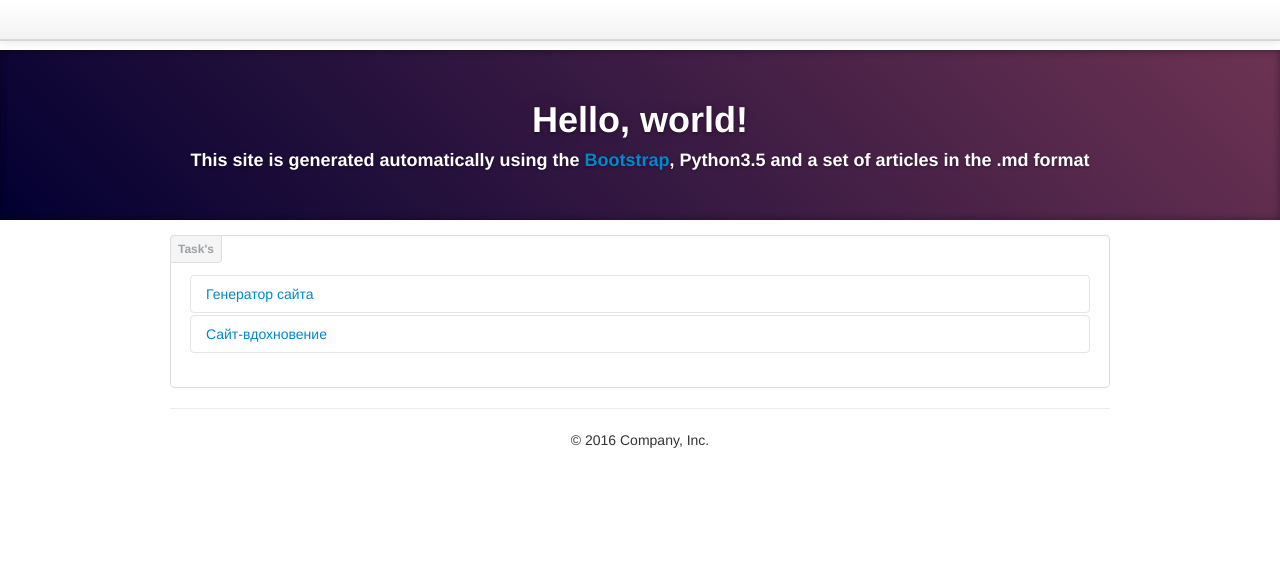
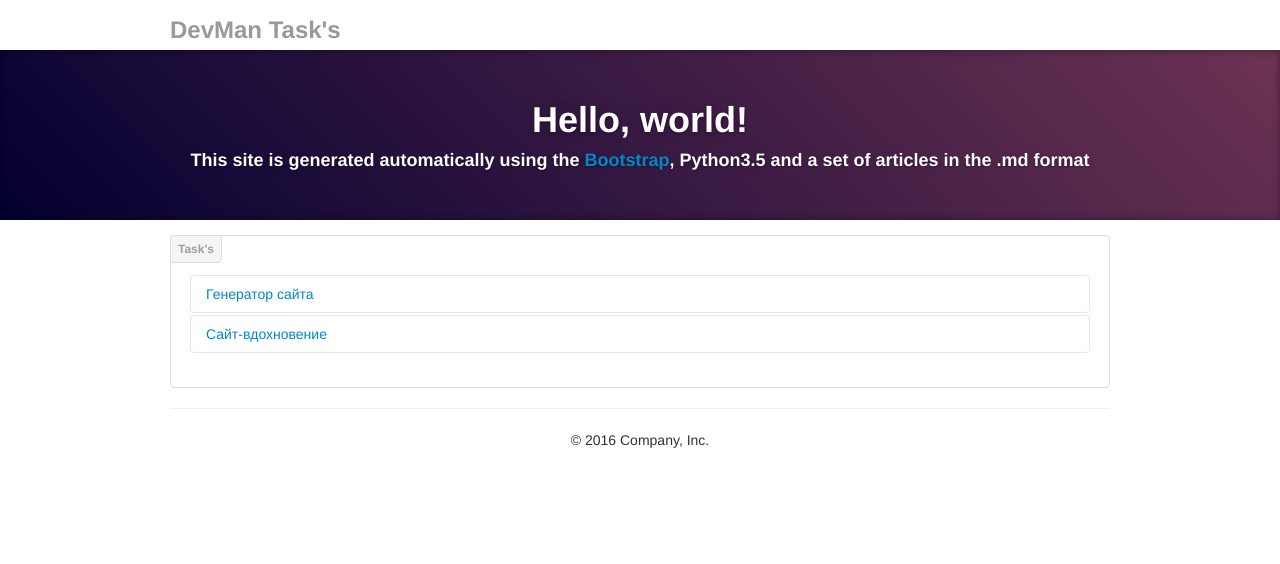
Before and after one commit to ybrbnf/ybrbnf.github.io, a plain HTML site: page index.html in a window 1280 px wide. Drawn offline with Linux system fonts and the light colour scheme.

Commit message:
поправлен шаблон v3

```diff
--- a/index.html
+++ b/index.html
@@ -25,11 +25,13 @@
 
   </head>
   <body>
-    <div class="navbar navbar-fixed-top">
-      <div class="navbar-inner">
-
+    <nav class="navbar navbar-inverse navbar-fixed-top">
+      <div class="container">
+        <div class="navbar-header">
+            <h3>DevMan Task's</h3>
+        </div>
       </div>
-    </div>
+    </nav>
 
     <!-- Main jumbotron for a primary marketing message or call to action -->
     <div class="jumbotron">
@@ -72,8 +74,8 @@
           <p>Ты собираешь смешные цитаты? А анекдоты? Давай сделаем сайт, который будет поднимать настроение. Пусть при каждом заходе пользователя он выдает по одной забавной фразе из списка. Несколько классных фраз уже в репозитории.</p>
 <p>Требования:</p>
 <p>сайт размещен в публичном доступе
-оформление сайта соответствует его предназначению
-Рекомендации:</p>
+оформление сайта соответствует его предназначению</p>
+<p>Рекомендации:</p>
 <p>GitHub Pages
 jQuery
 никакого бекенда</p>
```
